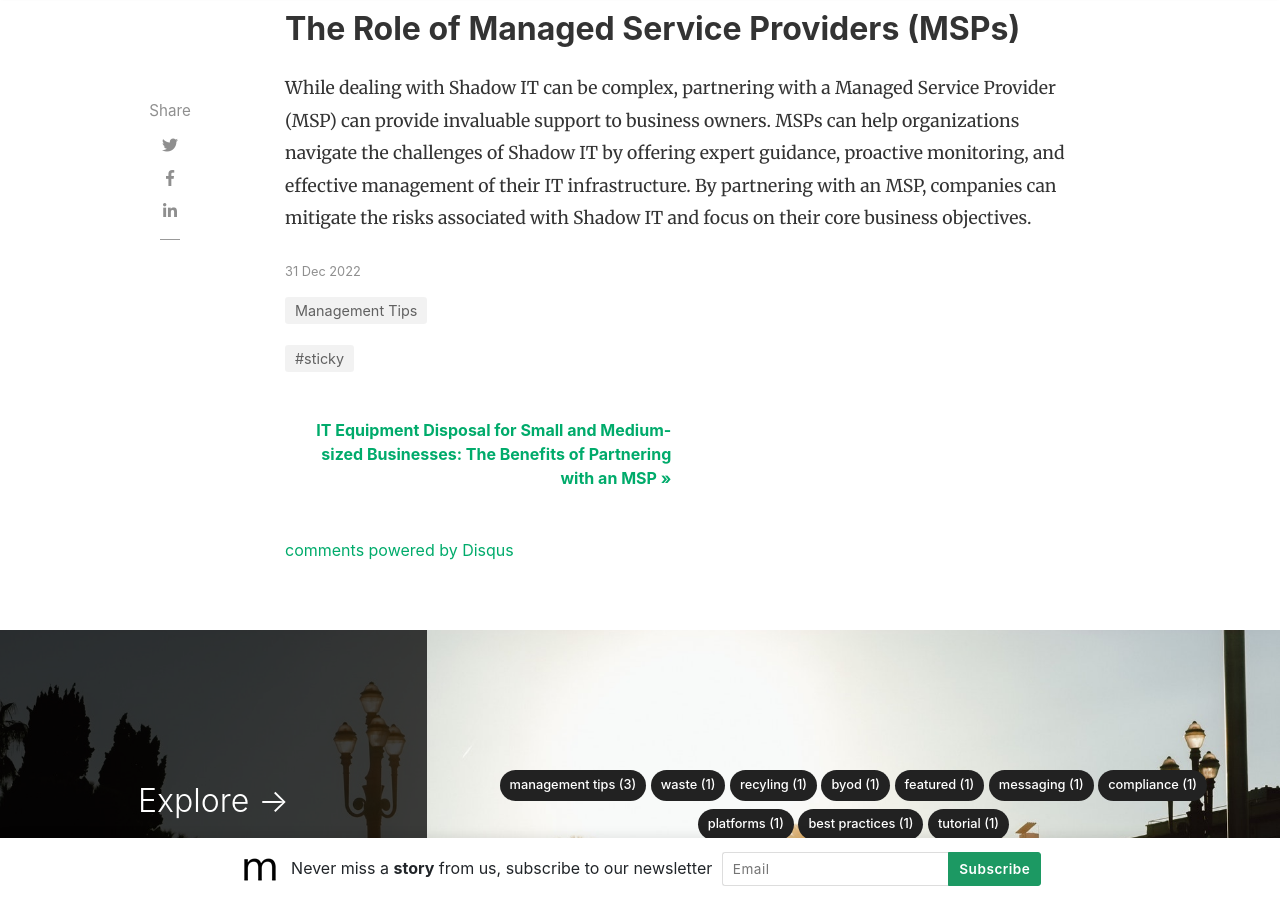
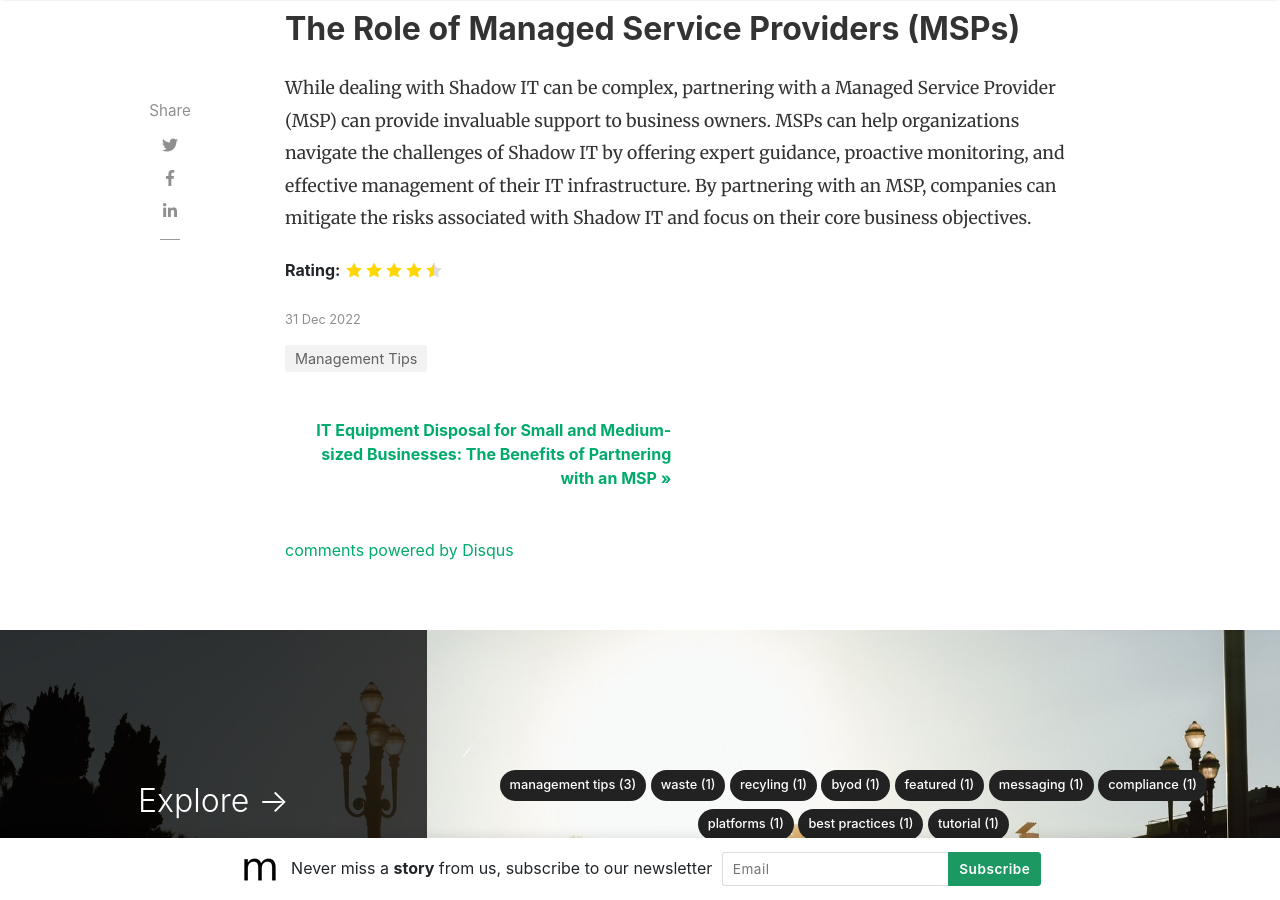
Before and after one commit to themilkmen/outsourcery, a Jekyll site: the page built from _posts/2022-12-31-Shadow-IT-navigating-the-hidden-challenges-in-your-business.md, in a window 1280 px wide and 900 px high, scrolled down 3488 px. Built offline with Jekyll 4.4.1, drawn with Linux system fonts in a browser that asks for light colours; nearby versions of some CDN libraries; comment, search, counter and statistics services are not loaded.

```diff
--- a/_posts/2022-12-31-Shadow-IT-navigating-the-hidden-challenges-in-your-business.md
+++ b/_posts/2022-12-31-Shadow-IT-navigating-the-hidden-challenges-in-your-business.md
@@ -4,7 +4,8 @@ title:  "Shadow IT: Navigating the Hidden Challenges in Your Business"
 author: james
 categories: [ Management Tips ]
 image: assets/images/shadow-it.jpg
-tags: sticky
+featured: true
+rating: 4.5
 ---
 # Shadow IT: Navigating the Hidden Challenges in Your Business
 
```
